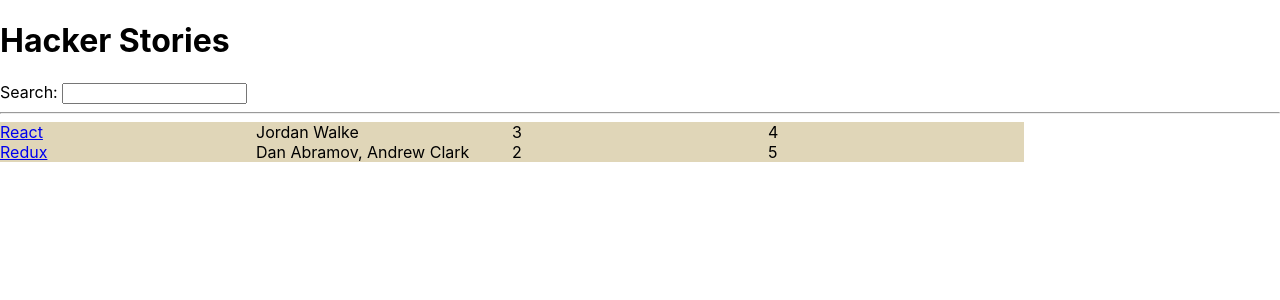
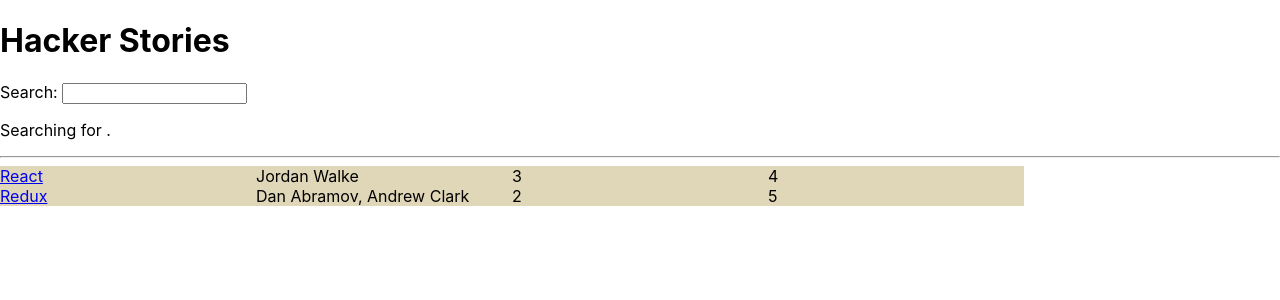
Before and after one commit to mmaruniak/s-rji-hacker-stories, a React (Create React App) app: page / in a window 1280 px wide. Shown: the top 300 px of the page. Built offline with nearby package versions, Linux system fonts and the light colour scheme.

Commit message:
Update App.js

```diff
--- a/src/App.js
+++ b/src/App.js
@@ -21,8 +21,10 @@
     },
   ];
 
+  const [searchTerm, setSearchTerm] = React.useState("");
+
   const handleChange = (event) => {
-    console.log(event.target.value);
+    setSearchTerm(event.target.value);
   };
 
   return (
@@ -30,6 +32,9 @@
       <h1>Hacker Stories</h1>
       <label htmlFor="search">Search: </label>
       <input id="search" type="text" onChange={handleChange} />
+      <p>
+        Searching for <strong>{searchTerm}</strong>.
+      </p>
       <hr />
       <List list={stories} />
     </div>
```
